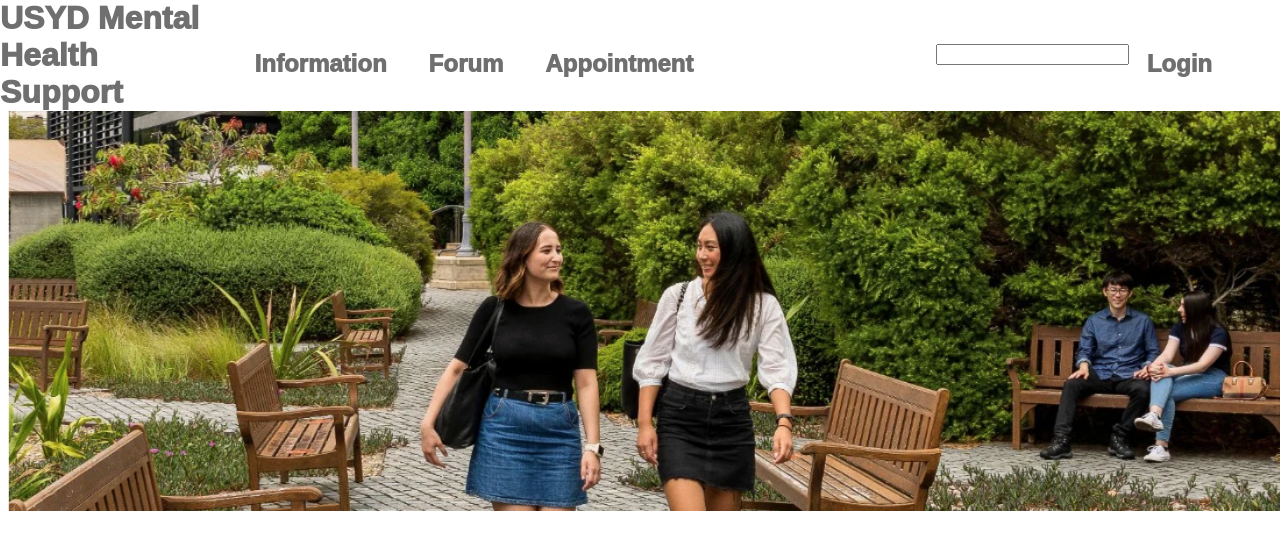
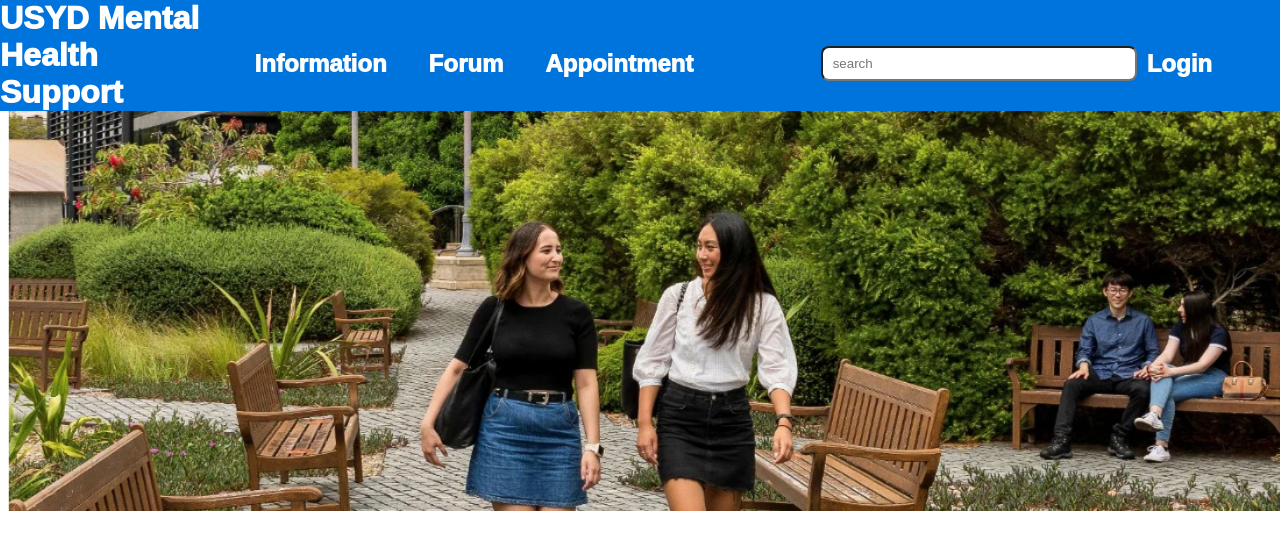
Before and after one commit to BrianXu0623/Mental-Health-Website, a React (Create React App) app in the folder frontend/mental_health_website/: page / in a window 1280 px wide. Shown: the top 550 px of the page. Built offline with nearby package versions, Linux system fonts and the light colour scheme; no server answers.

Commit message:
Changing the color of fe a bit

```diff
--- a/frontend/mental_health_website/package.json
+++ b/frontend/mental_health_website/package.json
@@ -8,14 +8,11 @@
     "@testing-library/user-event": "^13.5.0",
     "react": "^18.2.0",
     "react-bootstrap": "^2.8.0",
-    "react-datepicker": "^4.20.0",
+    "react-datepicker": "^4.21.0",
     "react-dom": "^18.2.0",
     "react-router-dom": "^6.16.0",
     "react-scripts": "^5.0.1",
     "react-select": "^5.7.7",
-    "react-dom": "^18.2.0",
-    "react-router-dom": "^6.16.0",
-    "react-scripts": "^5.0.1",
     "web-vitals": "^2.1.4"
   },
   "scripts": {
--- a/frontend/mental_health_website/src/pages/Navbar.css
+++ b/frontend/mental_health_website/src/pages/Navbar.css
@@ -1,5 +1,5 @@
 .nav {
-    background-color: white;
+    background-color: #0074DD;
     display: flex;
     justify-content: center;
     align-items: center;
@@ -15,6 +15,7 @@
 
   .website-title {
     color: rgb(111, 111, 111);
+    color: white;
     justify-self: start;
     cursor: pointer;
     text-decoration: none;
@@ -55,6 +56,7 @@
 
   .nav-links {
     color: rgb(111, 111, 111);
+    color: white;
     display: flex;
     align-items: center;
     font-family:sans-serif;
@@ -67,6 +69,7 @@
   .nav-links:hover {
     border-bottom: 4px solid darkgray;
     transition: all 0.2s ease-out;
+    color: #FDB750;
   }
 
   .fa-bars {
@@ -86,8 +89,17 @@
     width: 100%;
     height: 20px;
     padding-top:20px;
+    border-radius: 8px;
+    min-width: 300px;
  }
 
  .search-bar input[type='text']{
     width:100%;
+    border-radius: 8px;
+    padding-top: 8px;
+    padding-bottom: 8px;
+    padding-left: 10px;
+    margin-top: 10px;
+    font-family: sans-serif, Arial, Helvetica, sans-serif;
+    color: black;
  }
--- a/frontend/mental_health_website/src/pages/Navbar.js
+++ b/frontend/mental_health_website/src/pages/Navbar.js
@@ -38,7 +38,7 @@ function Navbar() {
     <>
       <nav className="nav">
         <div className='navbar-container'>
-          <Link to="/" className="website-title">USYD Mental<br />Health Support</Link>
+          <Link to="/" className="website-title">USYD Mental<br/>Health Support</Link>
           <ul className='nav-menu'>
             <li className='nav-item'>
               <Link to='/information' className='nav-links'>
@@ -60,8 +60,7 @@ function Navbar() {
           <ul className='nav-menu'>
             <li className='search-bar-container'>
               <form className='search-bar' onSubmit={search}>
-                <input type='text' id='search-content'>
-
+                <input type='text' id='search-content' placeholder='search'>
                 </input>
 
               </form>
```
Also changed, not shown: 1 other file (tests, documents, lock files or other folders).
